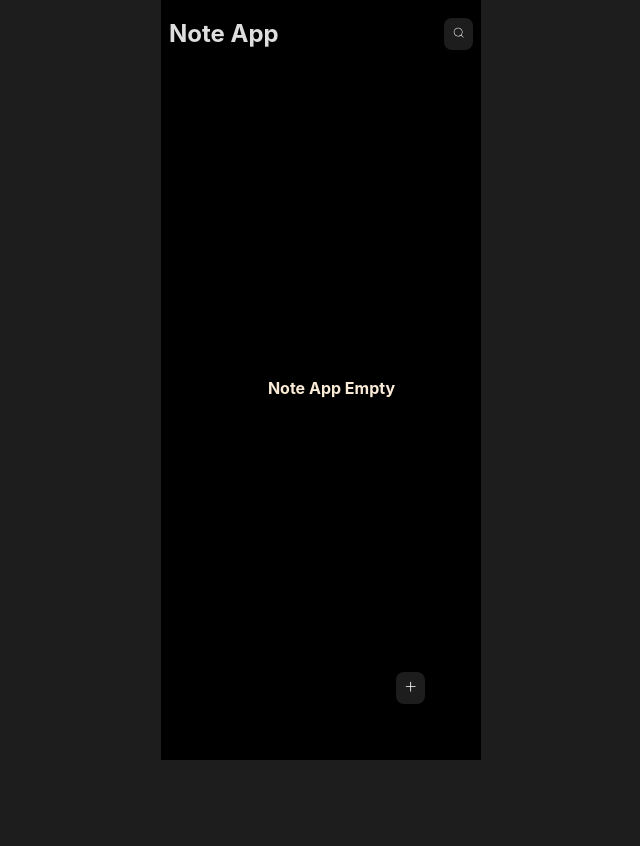
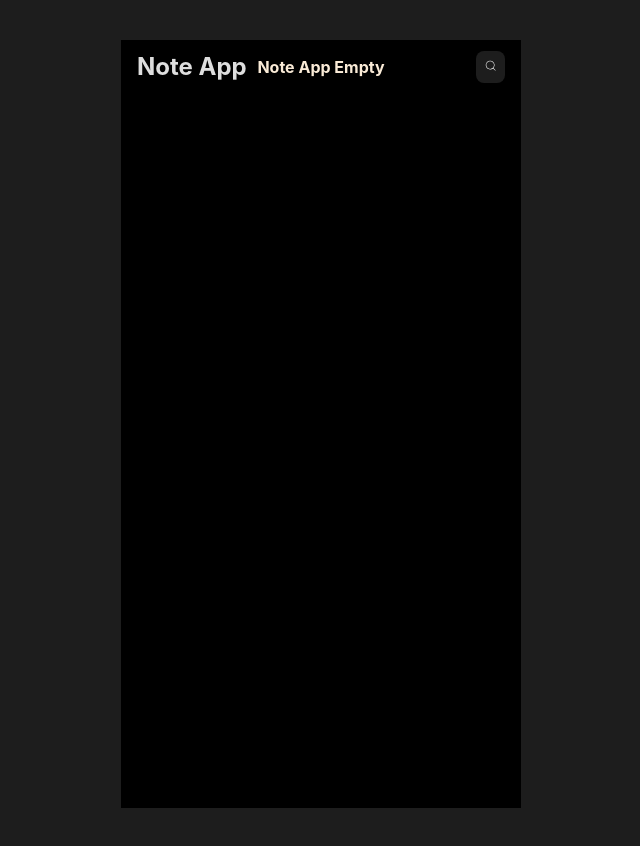
Before and after one commit to Remigit99/MyNote-App, a React (Vite) app: page / in a window 1280 px wide. Shown: the whole page, without its empty margins (319-959 px from the left). Before the commit the page ends 800 px from the top, so only its background shows below. Built offline with nearby package versions, Linux system fonts and the light colour scheme.

Commit message:
add styles for empty note state

```diff
--- a/src/App.jsx
+++ b/src/App.jsx
@@ -1,11 +1,10 @@
 
-import { BrowserRouter, Routes, Route, Link } from 'react-router-dom'
+import { BrowserRouter, Routes, Route } from 'react-router-dom'
 import Home from './Pages/Home'
 import EditNotes from './Pages/EditNotes'
 import CreateNote from './Pages/CreateNote'
 // import { myNotes } from "./data"
 import { useEffect, useState } from 'react'
-import { BsPlusLg } from "react-icons/bs"
 
 
 function App() {
@@ -23,16 +22,8 @@ function App() {
           <Route path='/' element={<Home notes={notes} />} />
           <Route path='/edit-note/:id' element={<EditNotes notes={notes} setNotes={setNotes} />} />
           <Route path='create-note' element={<CreateNote notes={notes} setNotes={setNotes} />} />
-
         </Routes>
-
-        <Link to="/create-note">
-          <button className="btn btn__create">
-            <BsPlusLg />
-          </button>
-        </Link >
       </BrowserRouter>
-
     </div>
   )
 }
--- a/src/Pages/Home.jsx
+++ b/src/Pages/Home.jsx
@@ -1,10 +1,12 @@
 /* eslint-disable react/prop-types */
 import Note from "../components/Note"
-
 import { CiSearch } from "react-icons/ci"
 import { AiOutlineClose } from "react-icons/ai"
 import { useState } from "react"
 import { useEffect } from "react"
+import { BsPlusLg } from "react-icons/bs"
+import { Link } from "react-router-dom"
+
 
 const Home = ({ notes }) => {
 
@@ -26,10 +28,11 @@ const Home = ({ notes }) => {
     return (
         <div className="home">
 
+            <div>
+
+            </div>
+
             <nav>
-
-                <header className="home__header">
-
                 <div className="search">
                     {
                         !showSearch &&
@@ -44,23 +47,25 @@ const Home = ({ notes }) => {
                             }}
                         />
                     }
-
-                    </div>
-
                     {
                         showSearch ?
-                            <button className="btn" onClick={() => setShowSearch(prev => !prev)}>
+                            <button className="btn" onClick={() => {
+                                setShowSearch(prev => !prev);
+                                setFilteredNotes(notes);
+                                setSearchValue("")
+                            }} >
                                 <AiOutlineClose className="btn-close" />
                             </button> :
                             <button className="btn" onClick={() => setShowSearch(prev => !prev)}>
                                 <CiSearch />
                             </button>
                     }
-
-
-                </header>
+                </div>
 
             </nav>
+
+            <article id="main">
+
 
                 {
                     notes.length == 0 ? <div className="empty__note">
@@ -77,6 +82,16 @@ const Home = ({ notes }) => {
                         </main>
                 }
 
+            </article>
+
+            <Link to="/create-note">
+                <button className="btn btn__create">
+                    <BsPlusLg />
+                </button>
+            </Link >
+
+
+
         </div>
 
     )
--- a/src/components/Note.jsx
+++ b/src/components/Note.jsx
@@ -11,7 +11,7 @@ const Note = ({ id, title, details, date }) => {
                     <h6>{title.length > 20 ? title.substring(0, 20) + "..." : title}</h6>
                 </div>
                 <div className="content">
-                    <p>{details.length > 40 ? details.substring(0, 40) + "..." : details}</p>
+                    <p>{details.length > 10 ? details.substring(0, 10) + "..." : details}</p>
                 </div>
 
                 <div className="date">
--- /dev/null
+++ b/src/index.css
@@ -0,0 +1,95 @@
+*,
+*::before,
+*::after {
+    padding: 0;
+    margin: 0;
+    border: none;
+    outline: none;
+    text-decoration: none;
+    list-style: none;
+    box-sizing: border-box;
+}
+
+body {
+    font-family: Inter, system-ui, Avenir, Helvetica, Arial, sans-serif;
+    line-height: 1.5;
+    font-weight: 400;
+    color: rgba(255, 255, 255, 0.87);
+    background-color: #1d1d1d;
+    max-width: 1600px;
+    display: grid;
+    place-items: center;
+    height: 100vh;
+
+}
+
+::-webkit-scrollbar {
+    display: none;
+}
+
+
+p {
+    color: rgb(177, 176, 176);
+    font-size: 0.75rem;
+}
+
+.btn {
+    padding: 0.5rem;
+    border-radius: 0.5rem;
+    background-color: #1d1d1d;
+    color: white;
+    cursor: pointer;
+    font-family: inherit;
+}
+
+.btn__save {
+    background-color: green;
+    color: whitesmoke;
+}
+
+.btn__trash {
+    background-color: orangered;
+    color: whitesmoke;
+}
+
+.btn__create {
+    position: absolute;
+    right: 3.5rem;
+    bottom: 3.5rem;
+    z-index: 5;
+}
+
+.btn-close {
+    color: whitesmoke;
+}
+
+.app {
+    background-color: black;
+    height: 48rem;
+    width: 25rem;
+    margin: 0 auto;
+    padding: 1rem 2rem;
+}
+
+.home nav .search {
+    display: flex;
+    justify-content: space-between;
+    align-items: center;
+    z-index: 10;
+
+}
+
+main {
+    display: grid;
+    grid-template-columns: 1fr 1fr;
+    gap: 1rem;
+}
+
+#note {
+    padding: 1rem;
+    background-color: #1d1d1d;
+}
+
+/* #note .content p {
+    width: 4rem;
+} */
--- a/src/index.scss
+++ b/src/index.scss
@@ -18,10 +18,7 @@ body {
   background-color: #1d1d1d;
   max-width: 1600px;
   display: grid;
-  place-content: center;
-  height: 100vh;
-  width: 100%;
-  overflow-y: hidden;
+  place-items: center;
 
 }
 
@@ -29,19 +26,12 @@ body {
   display: none;
 }
 
-.app {
-  max-width: 320px;
-  margin: 2rem auto;
-  background-color: black;
-  padding: 0.5rem;
-  height: 90vh;
-  overflow-y: scroll;
-  position: relative;
-  // display: grid;
-  // place-content: center;
-
-  ::-webkit-scrollbar {
-    display: none;
+@mixin device ($breakpoint) {
+  @if $breakpoint ==mobile {
+    @media screen and (max-width: 270px) {
+      @content;
+    }
+  }
 }
 
 p {
@@ -68,28 +58,68 @@ body {
   color: whitesmoke;
 }
 
-  .btn__create {
+.app .btn__create {
   position: absolute;
   right: 3.5rem;
   bottom: 3.5rem;
-    z-index: 5;
-    // background-color: black;
+  z-index: 5000;
+  background-color: green;
 }
 
 .btn-close {
   color: whitesmoke;
+}
 
+/*======= App=========*/
+.app {
+  width: 25rem;
+  height: 48rem;
+  background-color: black;
+  margin: 2.5rem auto;
+  padding: 1px 1rem 0.5rem;
+  overflow-y: scroll;
+  position: relative;
+  z-index: 100;
+
+  @include device(mobile) {
+    width: 15rem;
+  }
+
+  .home {
+    position: relative;
+    z-index: 200;
+
+    nav {
+      background-color: black;
+      padding: 0.5rem 0;
+      z-index: 20;
+
+      .search {
+        display: flex;
+        justify-content: space-between;
+        align-items: center;
+        gap: 2rem;
+
+        input {
+          background-color: #1d1d1d;
+          padding: 0.3rem 1rem;
+          font-family: inherit;
+          border-radius: 0.2rem;
+          color: whitesmoke;
+          display: flex;
+          flex: 1;
+
+
+          &::placeholder {
+            color: whitesmoke;
+          }
+        }
       }
 
 
-  .home {
-    position: relative;
-    height: 85vh;
-    width: 100%;
-    min-width: 325px;
+      // }
 
-    ::-webkit-scrollbar {
-      display: none;
+
     }
 
     .empty__note {
@@ -103,56 +133,13 @@ body {
       }
     }
 
-
-    nav {
-      background-color: black;
-      width: 100vw;
-      max-width: 320px;
-      position: fixed;
-      top: 0;
-      left: 0;
-      right: 0;
-      margin: 0 auto;
-      height: 3rem;
-      padding: 1rem 0.5rem;
-      z-index: 20;
-      // display: flex;
-      // justify-content: center;
-      // align-items: center;
-
-
-
-      .home__header {
-        display: flex;
-        align-items: center;
-        justify-content: space-between;
-      }
-
-      .search {
-        display: flex;
-        justify-content: space-between;
-        align-items: center;
-        gap: 1.2rem;
-
-        input {
-          background-color: #1d1d1d;
-          padding: 0.3rem 1rem;
-          font-family: inherit;
-          border-radius: 0.5rem;
-          color: whitesmoke;
-        }
-
-        &::placeholder {
-          color: whitesmoke;
-        }
-      }
-
-    }
+    #main {
+      margin: 1rem 0 1.5rem;
 
       main {
-      margin: 1.5rem 0 2rem;
+        padding: 0.2rem 0 1rem;
         display: grid;
-      grid-template-columns: 1fr 1fr;
+        // grid-template-columns: 1fr 1fr;
         gap: 1rem;
         // height: calc(100vh - 6rem);
         overflow-y: hidden;
@@ -168,28 +155,15 @@ body {
           cursor: pointer;
           transition: all 300ms ease;
 
-
-        &:hover {
-          opacity: 0.9;
-        }
-
-        &:nth-child(3) {
-          grid-column: 1/3;
-        }
-
-        &:nth-child(4) {
-          grid-row: 3/5;
-        }
-
-        &:nth-child(7) {
-          grid-column: 1/3;
-        }
-
           h6 {
             color: whitesmoke;
           }
         }
       }
+
+    }
+
+
 
 
 
@@ -200,6 +174,7 @@ body {
   #edit-note {
 
     nav {
+      padding: 1rem 0;
 
       .create__note-header,
       .edit__note-header {
@@ -234,5 +209,4 @@ body {
 
     }
   }
-
 }
```
Lines whose indentation alone changed are shown as unchanged.
